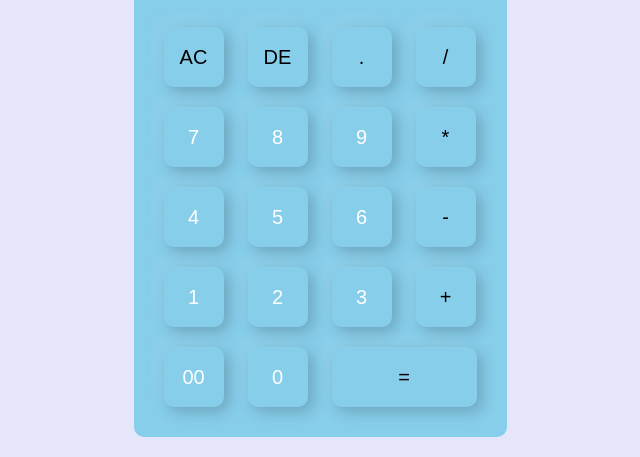
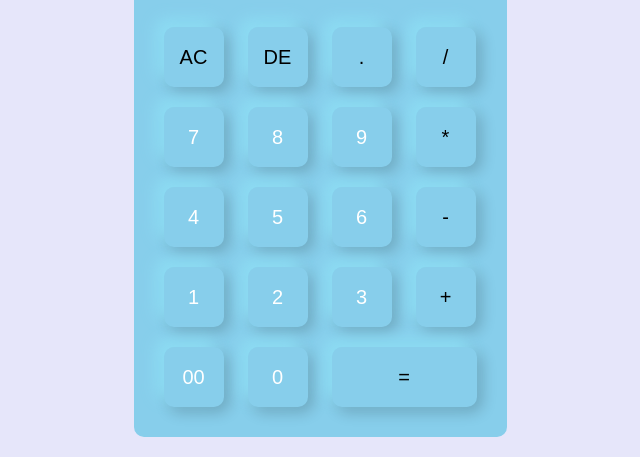
Before and after one commit to kwenkamyemgai/calculator, a plain HTML site: page index.html in a window 1280 px wide. Shown: the part 243-700 px from the top of the page, 320-960 px from the left. Drawn offline with Linux system fonts and the light colour scheme.

Commit message:
added requested changes to ease deployemet

```diff
--- a/assets/styles/style.css
+++ b/assets/styles/style.css
@@ -25,7 +25,7 @@
   width: 60px;
   height: 60px;
   border-radius: 10px;
-  box-shadow: -8px -8px 15px #e1e1e11a, 5px 5px 15px rgba(0, 0, 0, 20%);
+  box-shadow: -8px -8px 15px #8dddf4, 5px 5px 15px rgba(0, 0, 0, 20%);
   background: transparent;
   font-size: 20px;
   color: #fff;
```
